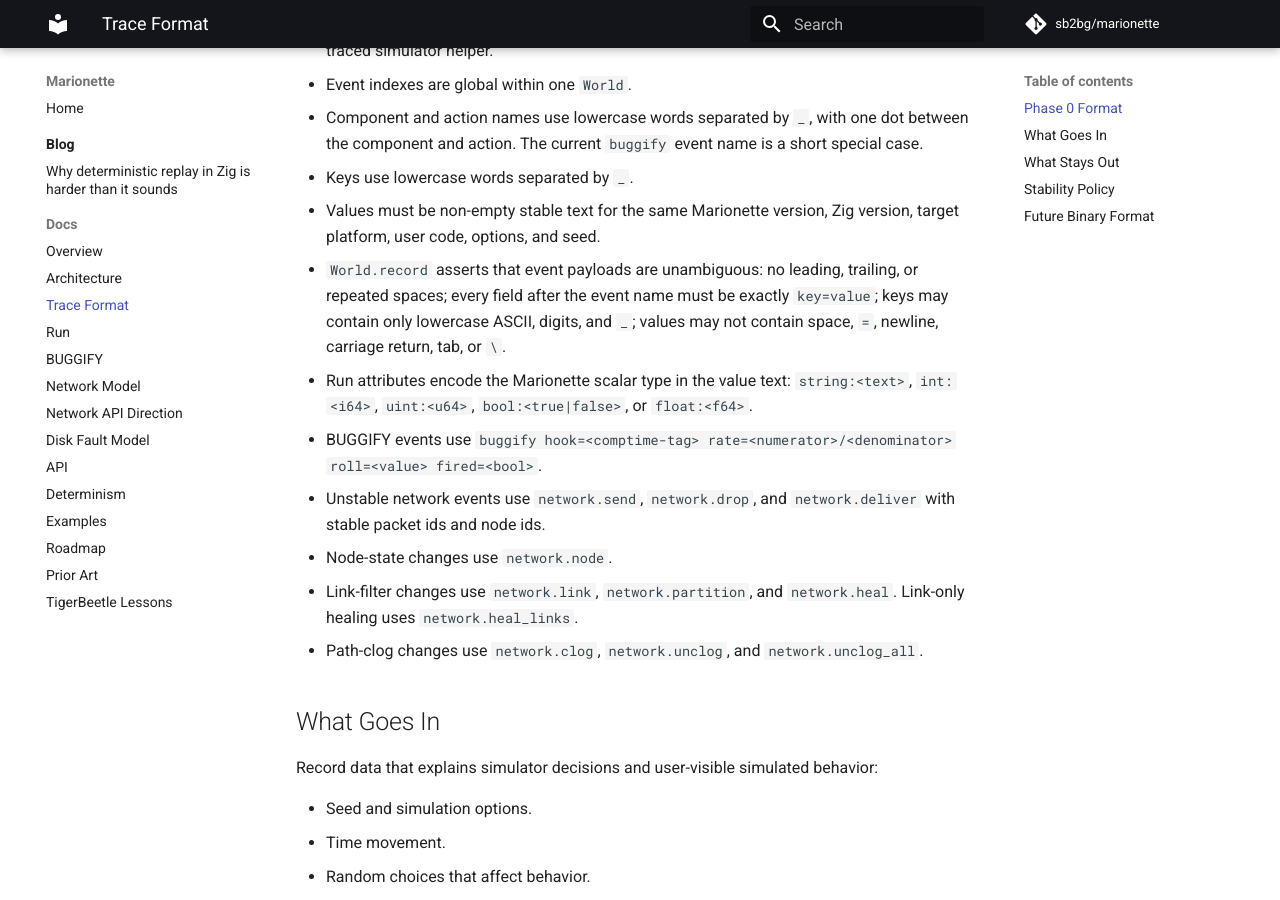
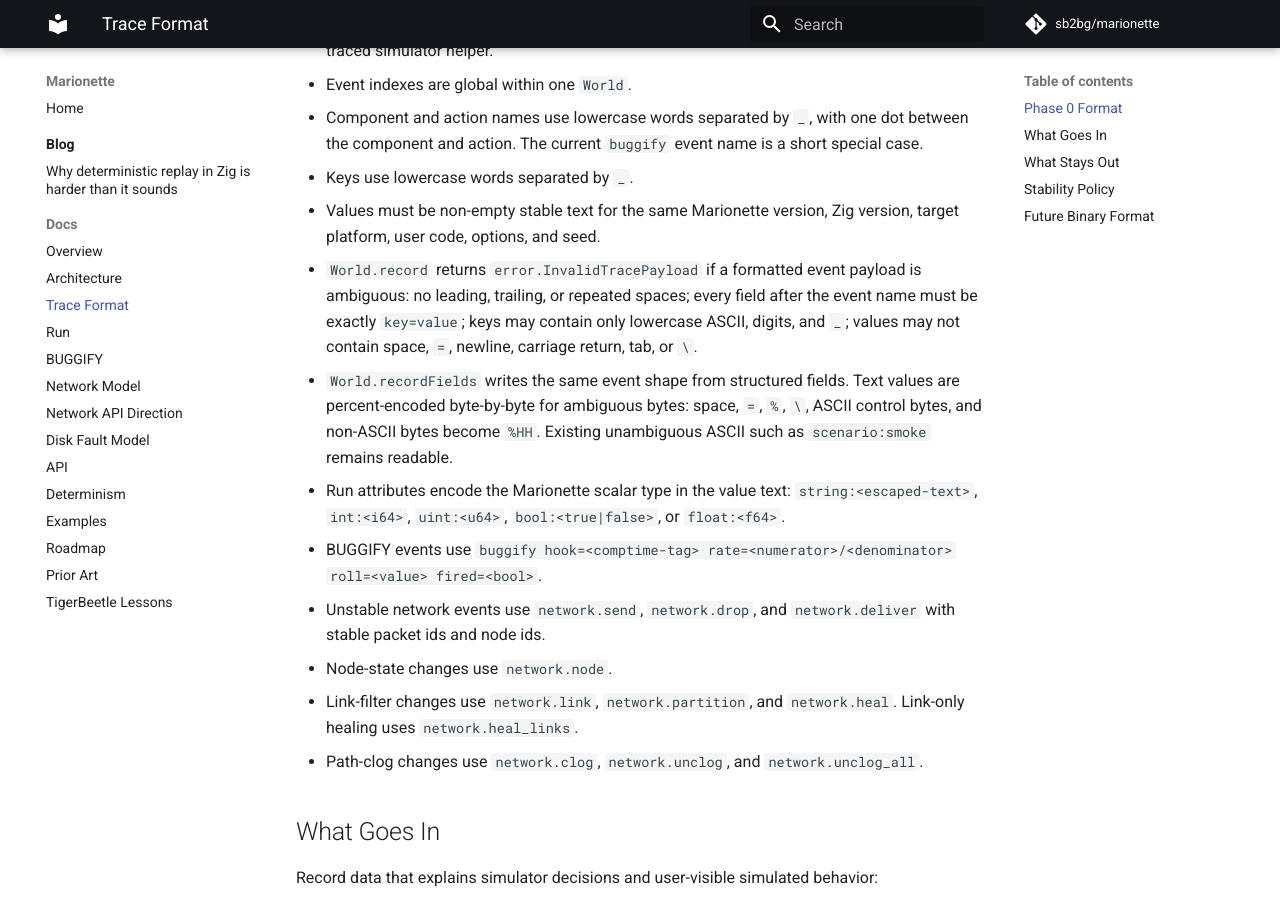
Before and after one commit to sb2bg/marionette, an MkDocs documentation site: the page built from docs/trace-format.md, in a window 1280 px wide and 900 px high, scrolled down 871 px. Built offline with MkDocs 1.6.1 and Material for MkDocs 9.7.7, drawn with Linux system fonts in a browser that asks for light colours; comment, search, counter and statistics services are not loaded.

Commit message:
Add tracing types

```diff
--- a/docs/trace-format.md
+++ b/docs/trace-format.md
@@ -45,12 +45,17 @@ Rules:
 - Keys use lowercase words separated by `_`.
 - Values must be non-empty stable text for the same Marionette version, Zig
   version, target platform, user code, options, and seed.
-- `World.record` asserts that event payloads are unambiguous: no leading,
-  trailing, or repeated spaces; every field after the event name must be
-  exactly `key=value`; keys may contain only lowercase ASCII, digits, and `_`;
-  values may not contain space, `=`, newline, carriage return, tab, or `\`.
+- `World.record` returns `error.InvalidTracePayload` if a formatted event
+  payload is ambiguous: no leading, trailing, or repeated spaces; every field
+  after the event name must be exactly `key=value`; keys may contain only
+  lowercase ASCII, digits, and `_`; values may not contain space, `=`, newline,
+  carriage return, tab, or `\`.
+- `World.recordFields` writes the same event shape from structured fields.
+  Text values are percent-encoded byte-by-byte for ambiguous bytes: space,
+  `=`, `%`, `\`, ASCII control bytes, and non-ASCII bytes become `%HH`.
+  Existing unambiguous ASCII such as `scenario:smoke` remains readable.
 - Run attributes encode the Marionette scalar type in the value text:
-  `string:<text>`, `int:<i64>`, `uint:<u64>`, `bool:<true|false>`, or
+  `string:<escaped-text>`, `int:<i64>`, `uint:<u64>`, `bool:<true|false>`, or
   `float:<f64>`.
 - BUGGIFY events use
   `buggify hook=<comptime-tag> rate=<numerator>/<denominator> roll=<value> fired=<bool>`.
```
Also changed, not shown: docs/api.md (+13 -0 lines), 4 other files.
